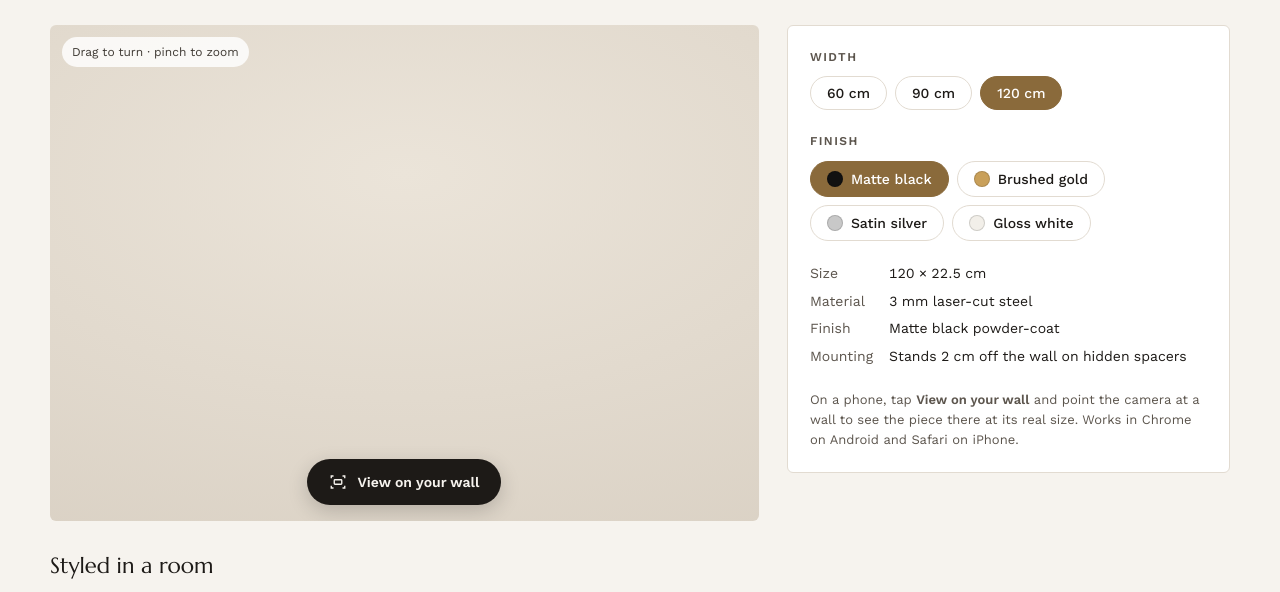
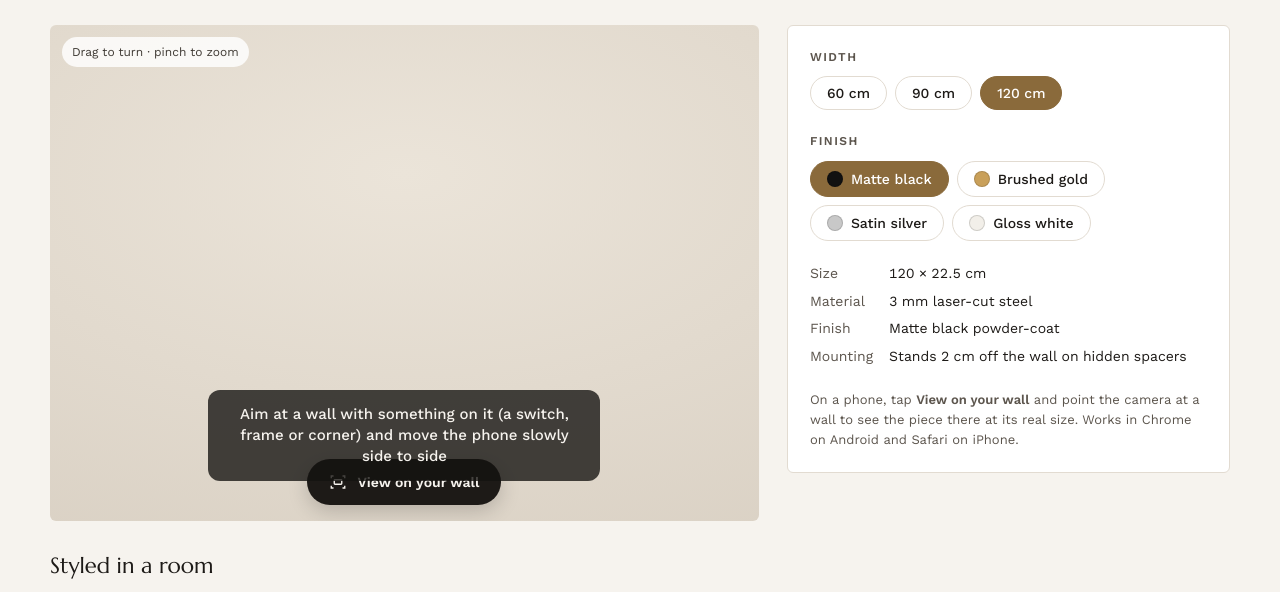
Before and after one commit to Mellow-Mango26/bismillah-ar, a plain HTML site: page index.html in a window 1280 px wide. Shown: the part 140-732 px from the top of the page. Drawn offline with nearby package versions, Linux system fonts and the light colour scheme.

Commit message:
Use in-browser AR first and add a scanning hint
The previous commit only replaced the model; this is the page change it described.

Co-Authored-By: Claude Opus 5.5 <noreply@anthropic.com>

```diff
--- a/index.html
+++ b/index.html
@@ -56,6 +56,9 @@
             display: inline-flex; gap: 10px; align-items: center; cursor: pointer; box-shadow: 0 6px 20px rgba(0,0,0,.18); }
   :root .ar-btn { background: #1d1a17; color: #f6f3ee; } /* sits on the always-light wall */
   .ar-btn svg { width: 18px; height: 18px; }
+  .ar-prompt { position: absolute; left: 50%; bottom: 40px; transform: translateX(-50%); width: min(86vw, 360px);
+               background: rgba(20, 18, 16, .78); color: #f6f3ee; font: 500 15px/1.4 var(--font-body);
+               padding: 14px 16px; border-radius: 12px; text-align: center; }
   .hint { position: absolute; top: 12px; left: 12px; font-size: 12px; color: #3f3a34; background: rgba(255,255,255,.82);
           padding: 6px 10px; border-radius: 999px; }
 
@@ -102,13 +105,14 @@
         camera-controls touch-action="pan-y" interaction-prompt="none"
         camera-orbit="0deg 88deg auto" min-camera-orbit="-55deg 55deg auto" max-camera-orbit="55deg 115deg auto"
         field-of-view="28deg" environment-image="neutral" tone-mapping="commerce" exposure="1.05" shadow-intensity="0"
-        ar ar-modes="scene-viewer webxr quick-look" ar-placement="wall" ar-scale="fixed">
+        ar ar-modes="webxr scene-viewer quick-look" ar-placement="wall" ar-scale="fixed">
         <button slot="ar-button" class="ar-btn" type="button">
           <svg viewBox="0 0 24 24" fill="none" stroke="currentColor" stroke-width="1.8" aria-hidden="true">
             <path d="M3 7V4h3M21 7V4h-3M3 17v3h3M21 17v3h-3"/><rect x="7" y="9" width="10" height="6" rx="1"/>
           </svg>
           View on your wall
         </button>
+        <div slot="ar-prompt" class="ar-prompt">Aim at a wall with something on it (a switch, frame or corner) and move the phone slowly side to side</div>
       </model-viewer>
       <span class="hint">Drag to turn · pinch to zoom</span>
     </div>
```
